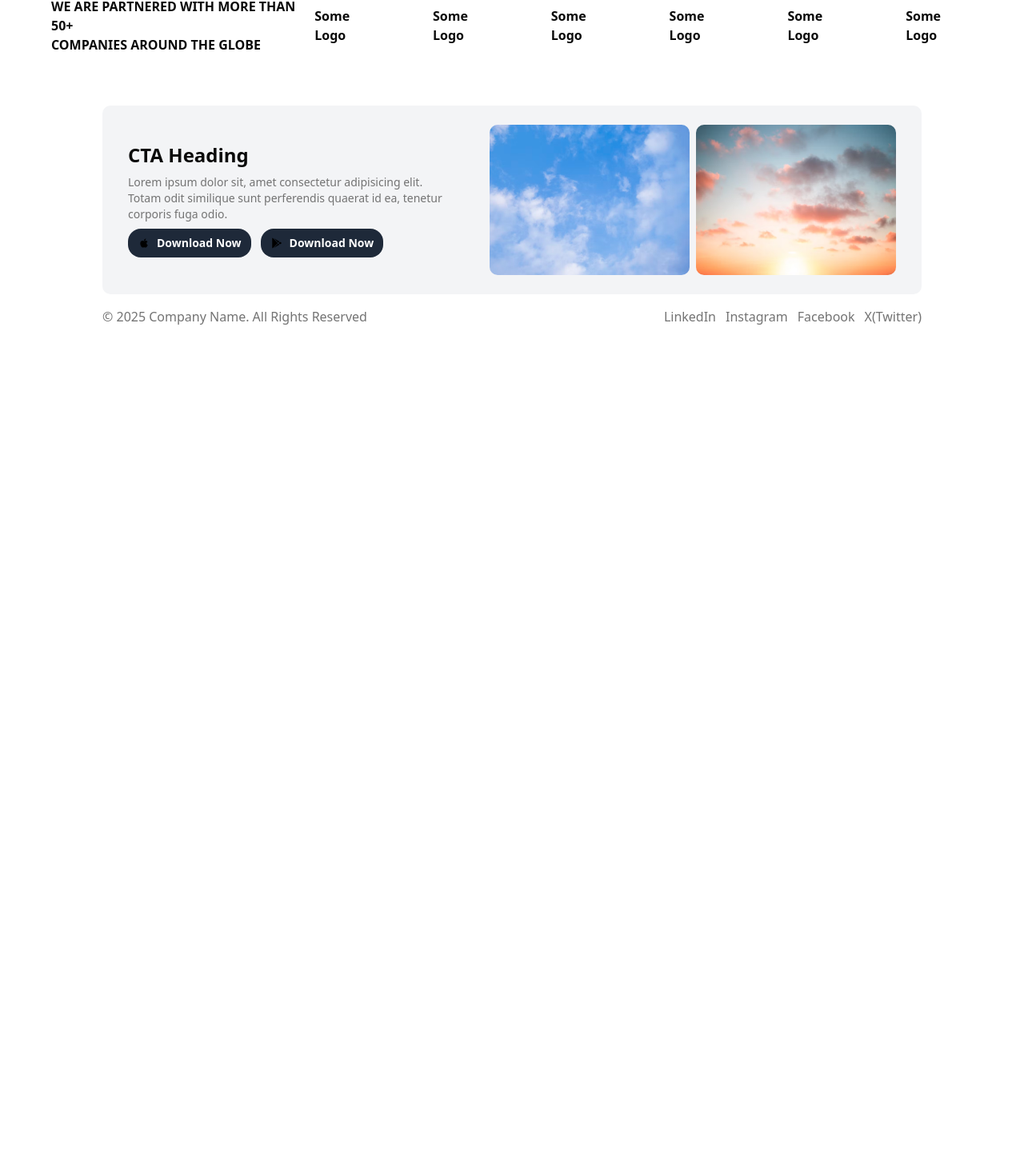
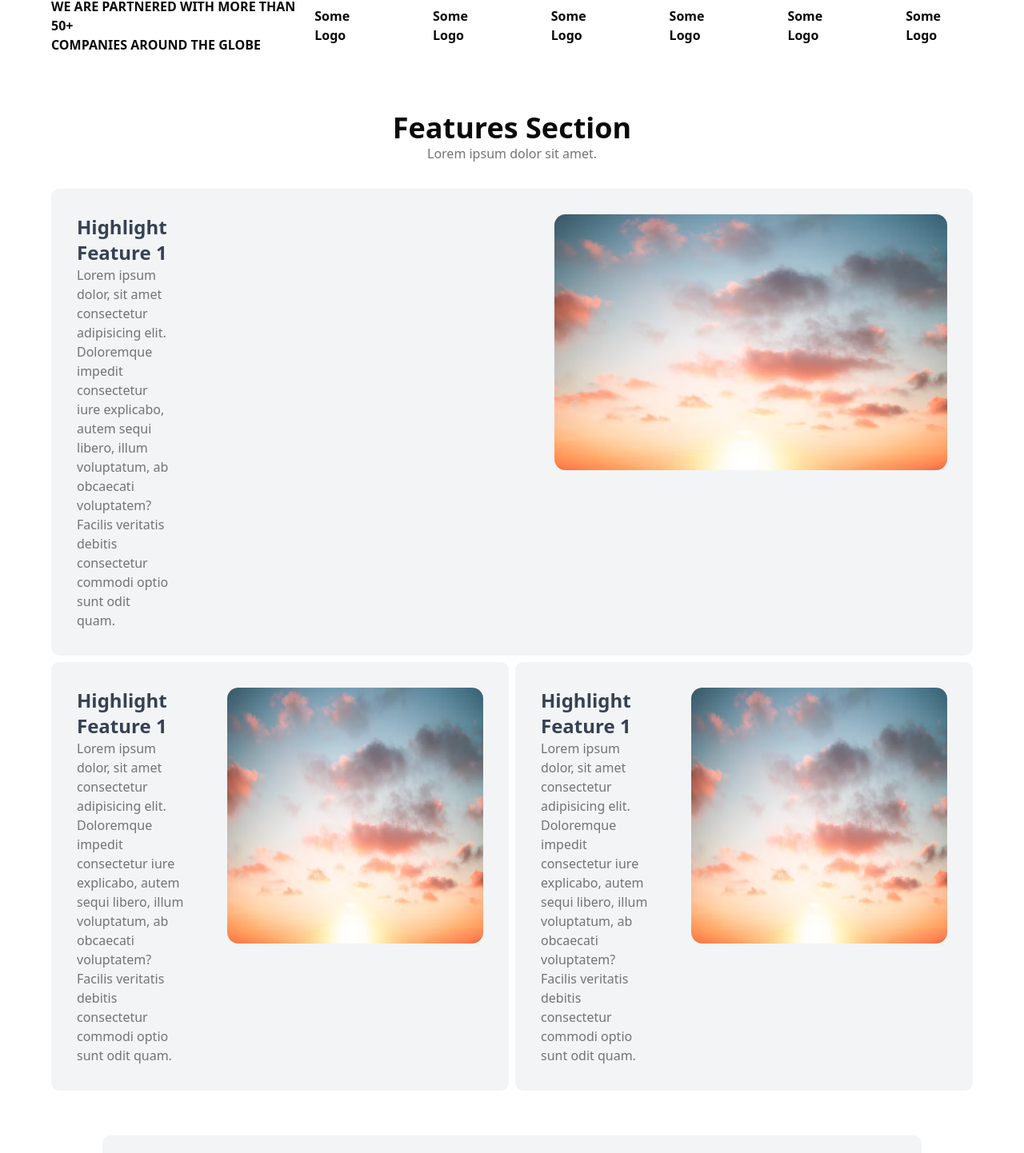
Before and after one commit to JayantRautela/demo-ui, a Next.js app: page / in a window 1280 px wide. Shown: the part 560-2002 px from the top of the page at 80% size. Before the commit the page ends 968 px from the top, so only its background shows below. Built offline with nearby package versions, Linux system fonts and the light colour scheme.

Commit message:
add features section

```diff
--- a/src/app/page.tsx
+++ b/src/app/page.tsx
@@ -1,3 +1,4 @@
+import Features from "@/components/Features";
 import Hero from "@/components/Hero";
 import Partner from "@/components/Partner";
 
@@ -8,6 +9,7 @@ export default function Home() {
       {/* More components to add */}
       <Hero />
       <Partner />
+      <Features />
     </div>
   );
 }
--- /dev/null
+++ b/src/components/Features.tsx
@@ -0,0 +1,39 @@
+import Image from "next/image";
+
+
+export default function Features () {
+    return (
+        <div className="w-full px-16 py-2 mb-10">
+            <section className="w-full text-center">
+                <h1 className="text-4xl font-semibold">Features Section</h1>
+                <p className="text-muted-foreground">Lorem ipsum dolor sit amet.</p>
+            </section>
+            <div className="flex flex-col gap-2 w-full mt-8">
+                <section className="flex justify-between gap-120 p-8 w-full rounded-lg bg-gray-100">
+                    <div>
+                        <h1 className="text-gray-700 font-semibold text-2xl">Highlight Feature 1</h1>
+                        <p className="text-muted-foreground">Lorem ipsum dolor, sit amet consectetur adipisicing elit. Doloremque impedit consectetur iure explicabo, autem sequi libero, illum voluptatum, ab obcaecati voluptatem? Facilis veritatis debitis consectetur commodi optio sunt odit quam.</p>
+                    </div>
+                    <Image src={'/illustration-2.avif'} height={10} width={40} alt="feature image" className="h-[20rem] w-[50rem] text-right rounded-xl"/>
+                </section>
+                <div className="flex gap-2">
+                    <section className="flex justify-between gap-12 p-8 w-full rounded-lg bg-gray-100">
+                        <div>
+                            <h1 className="text-gray-700 font-semibold text-2xl">Highlight Feature 1</h1>
+                            <p className="text-muted-foreground">Lorem ipsum dolor, sit amet consectetur adipisicing elit. Doloremque impedit consectetur iure explicabo, autem sequi libero, illum voluptatum, ab obcaecati voluptatem? Facilis veritatis debitis consectetur commodi optio sunt odit quam.</p>
+                        </div>
+                        <Image src={'/illustration-2.avif'} height={10} width={40} alt="feature image" className="h-[20rem] w-[20rem] text-right rounded-xl"/>
+                    </section>
+                    <section className="flex justify-between gap-12 p-8 w-full rounded-lg bg-gray-100">
+                        <div>
+                            <h1 className="text-gray-700 font-semibold text-2xl">Highlight Feature 1</h1>
+                            <p className="text-muted-foreground">Lorem ipsum dolor, sit amet consectetur adipisicing elit. Doloremque impedit consectetur iure explicabo, autem sequi libero, illum voluptatum, ab obcaecati voluptatem? Facilis veritatis debitis consectetur commodi optio sunt odit quam.</p>
+                        </div>
+                        <Image src={'/illustration-2.avif'} height={10} width={40} alt="feature image" className="h-[20rem] w-[20rem] text-right rounded-xl"/>
+                    </section>
+                </div>
+                <section></section>
+            </div>
+        </div>
+    )
+}
```
